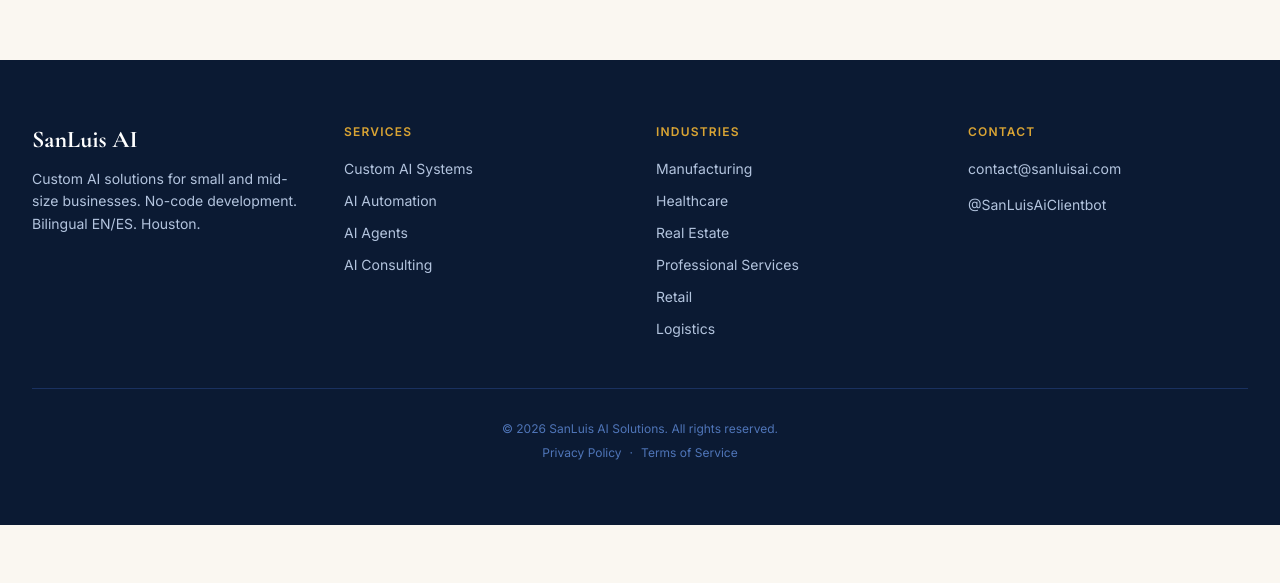
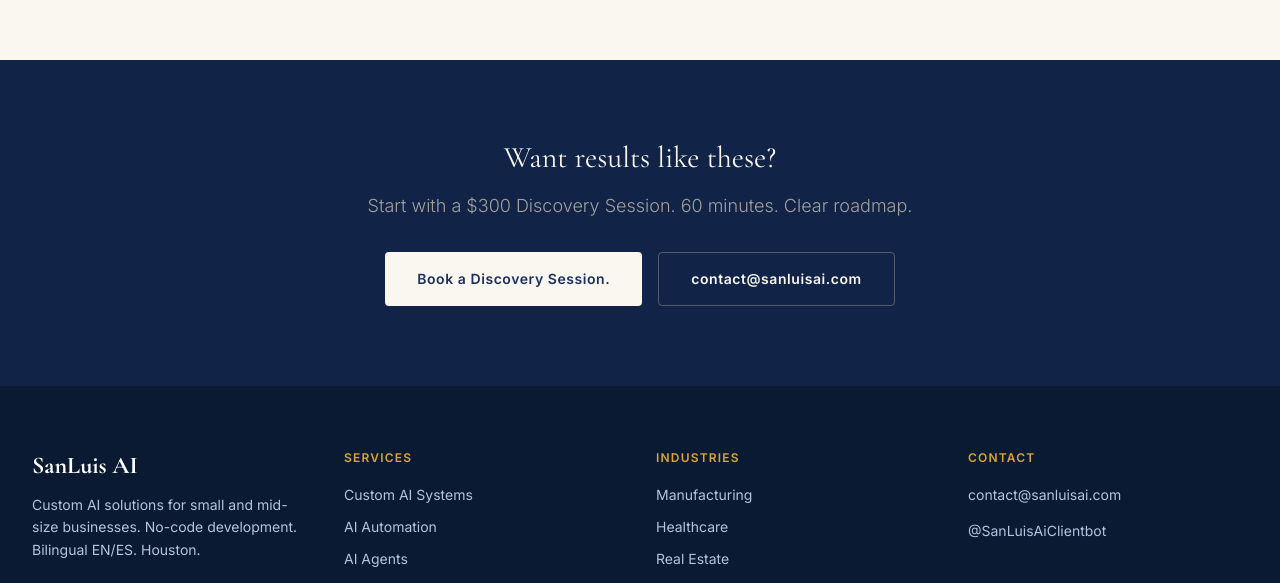
Before and after one commit to SanLuis-AI-Solutions/sanluisai-portfolio, a Next.js app: page /case-studies in a window 1280 px wide. Shown: the part 1132-1715 px from the top of the page. Before the commit the page ends 1657 px from the top, so only its background shows below. Built offline with nearby package versions, Linux system fonts and the light colour scheme.

Commit message:
Fix case-studies page: add dark CTA section + expert-panel scoring documented

```diff
--- a/app/case-studies/page.tsx
+++ b/app/case-studies/page.tsx
@@ -30,7 +30,9 @@ export default function Page() {
         title="Case Studies."
         description="Measurable outcomes from real deployments. Every engagement is time-bounded, custom-built, and results-guaranteed."
       />
+
       <section className="bg-bone-50 min-h-screen px-4 sm:px-6 lg:px-8 py-24">
+        <div className="max-w-7xl mx-auto">
           <div className="grid grid-cols-1 md:grid-cols-3 gap-6">
             {cases.map((c) => (
               <Link key={c.slug} href={`/case-studies/${c.slug}`} className="block bg-white border border-navy-900 rounded p-6 hover:shadow-2 transition-shadow group">
@@ -47,6 +49,23 @@ export default function Page() {
               </Link>
             ))}
           </div>
+        </div>
+      </section>
+
+      {/* Dark CTA section */}
+      <section className="bg-navy-900 py-20">
+        <div className="max-w-3xl mx-auto px-4 sm:px-6 lg:px-8 text-center">
+          <h2 className="font-display text-2xl md:text-3xl text-bone-50 mb-4">Want results like these?</h2>
+          <p className="font-sans text-base md:text-lg font-light text-bone-300/70 mb-8">Start with a $300 Discovery Session. 60 minutes. Clear roadmap.</p>
+          <div className="flex flex-col sm:flex-row gap-4 justify-center">
+            <Link href="/booking" className="inline-flex items-center justify-center font-sans text-sm font-semibold tracking-[0.04em] px-8 py-4 bg-bone-50 text-navy-800 hover:bg-gold-500 hover:text-navy-900 transition-all duration-220 rounded">
+              Book a Discovery Session.
+            </Link>
+            <a href="mailto:contact@sanluisai.com" className="inline-flex items-center justify-center font-sans text-sm font-semibold tracking-[0.04em] px-8 py-4 border border-bone-300/30 text-bone-50 hover:border-gold-500 hover:text-gold-500 transition-all duration-220 rounded">
+              contact@sanluisai.com
+            </a>
+          </div>
+        </div>
       </section>
     </>
   )
```
Lines whose indentation alone changed are shown as unchanged.
